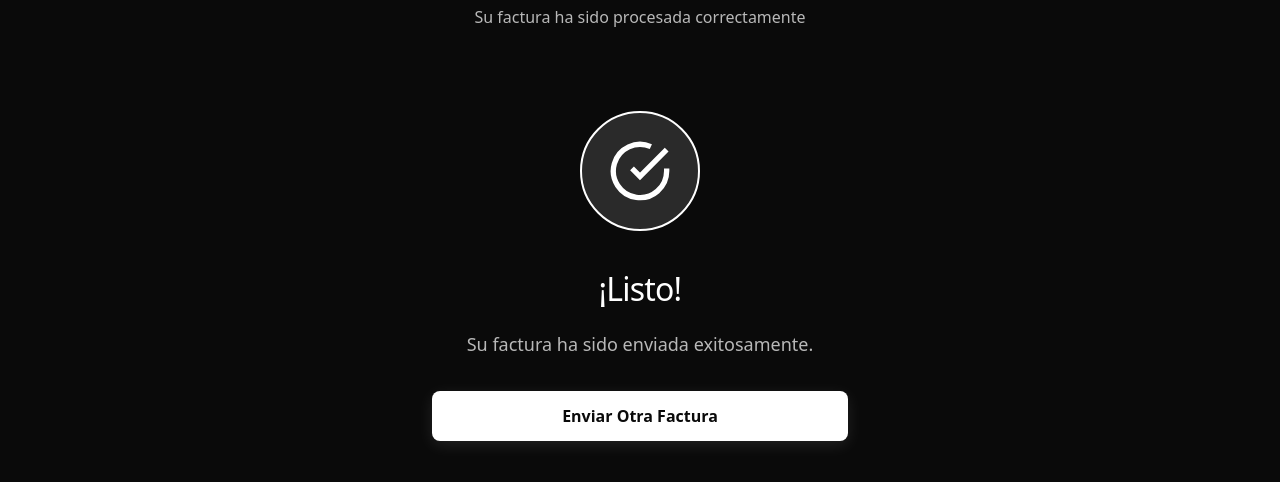
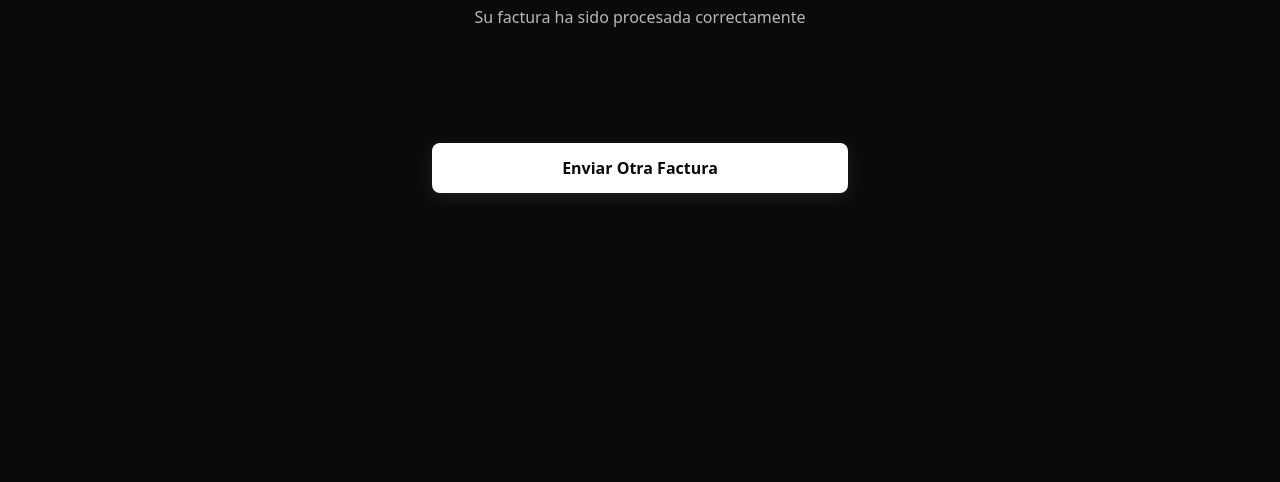
Before and after one commit to hunt-tickets/hunt-invoice, a website built with Vite: page accept.html in a window 1280 px wide. Shown: the part 174-656 px from the top of the page. Built offline with nearby package versions, Linux system fonts and the light colour scheme.

Commit message:
Ultra-simplify accept page - only essential elements
- Keep only: logo (centered), title 'Factura Enviada', subtitle, and button
- Remove all extra icons, animations, and unnecessary elements
- Maintain favicon and consistent styling
- Clean, minimal design focused on core message
- Centered layout with proper typography

```diff
--- a/accept.html
+++ b/accept.html
@@ -50,17 +50,8 @@
 <p data-es="Su factura ha sido procesada correctamente" data-en="Your invoice has been processed successfully">Su factura ha sido procesada correctamente</p>
 </header>
 
-<section class="success-section">
-<div class="success-container">
-<div class="success-icon-large">
-<svg width="64" height="64" viewBox="0 0 24 24" fill="none" stroke="currentColor" stroke-width="2">
-<path d="M22 11.08V12a10 10 0 1 1-5.93-9.14"></path>
-<polyline points="22,4 12,14.01 9,11.01"></polyline>
-</svg>
-</div>
-<h2 data-es="¡Listo!" data-en="Done!">¡Listo!</h2>
-<p data-es="Su factura ha sido enviada exitosamente." data-en="Your invoice has been sent successfully.">Su factura ha sido enviada exitosamente.</p>
-
+<section class="simple-success">
+<div class="simple-container">
 <div class="success-actions">
 <button type="button" class="btn btn-primary" onclick="window.location.href='/'">
 <span data-es="Enviar Otra Factura" data-en="Submit Another Invoice">Enviar Otra Factura</span>
--- a/src/style.css
+++ b/src/style.css
@@ -866,66 +866,24 @@ body {
   color: var(--text-secondary);
 }
 
-/* Success Section - Accept Page */
-.success-section {
+/* Simple Success Section - Accept Page */
+.simple-success {
   margin-top: 3rem;
   padding: 0;
   background: transparent;
 }
 
-.success-container {
+.simple-container {
   max-width: 500px;
   margin: 0 auto;
   text-align: center;
   padding: 2rem;
 }
 
-.success-icon-large {
-  width: 80px;
-  height: 80px;
-  border-radius: 50%;
-  background: var(--success);
-  color: white;
-  display: flex;
-  align-items: center;
-  justify-content: center;
-  margin: 0 auto 1.5rem auto;
-  animation: success-pulse 2s ease-in-out;
-}
-
-.success-container h2 {
-  margin: 0 0 1rem 0;
-  color: var(--text-primary);
-  font-size: 2rem;
-  font-weight: 300;
-  letter-spacing: -0.025em;
-}
-
-.success-container p {
-  margin: 0 0 2rem 0;
-  color: var(--text-secondary);
-  font-size: 1.125rem;
-  line-height: 1.6;
-}
-
 .success-actions {
   display: flex;
   justify-content: center;
   margin-top: 2rem;
-}
-
-@keyframes success-pulse {
-  0% {
-    transform: scale(0);
-    opacity: 0;
-  }
-  50% {
-    transform: scale(1.1);
-  }
-  100% {
-    transform: scale(1);
-    opacity: 1;
-  }
 }
 
 @media (max-width: 640px) {
@@ -967,17 +925,8 @@ body {
     gap: 0.5rem;
   }
 
-  .success-container {
+  .simple-container {
     padding: 1rem;
-  }
-
-  .success-container h2 {
-    font-size: 1.75rem;
-  }
-
-  .success-icon-large {
-    width: 64px;
-    height: 64px;
   }
 }
 
```
